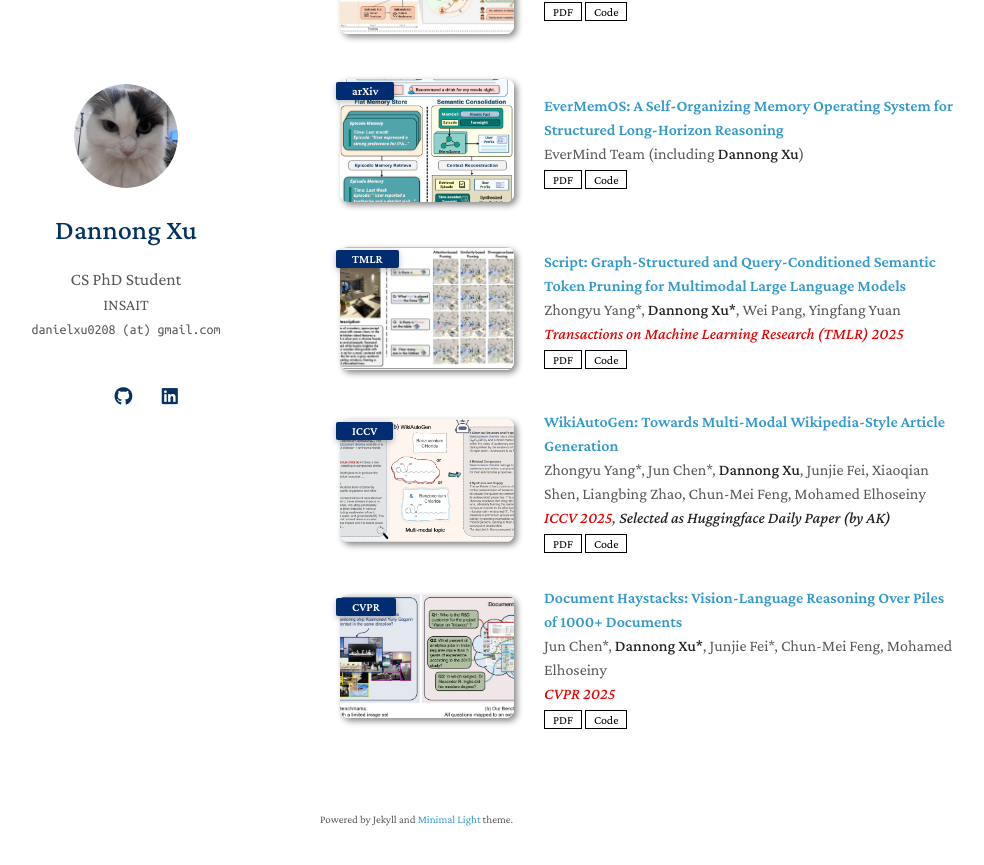
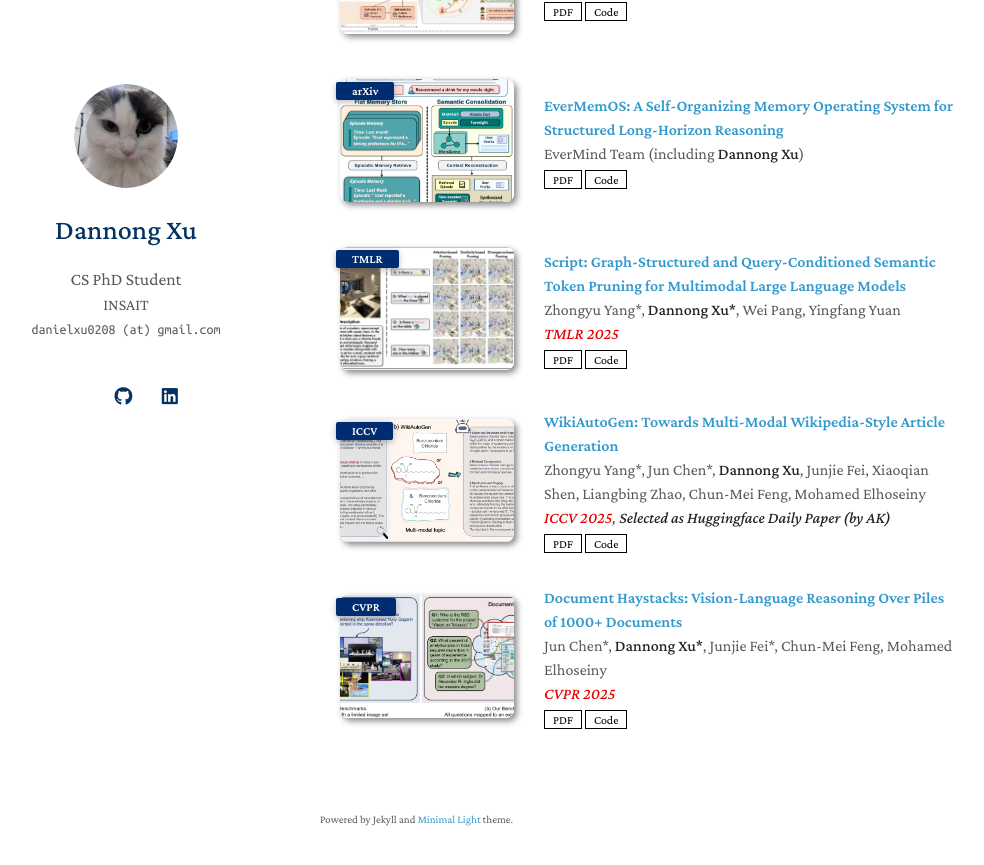
Before and after one commit to Danielxu0208/Danielxu0208.github.io, a Jekyll site: the page built from index.md, in a window 1280 px wide and 900 px high, scrolled down 1060 px. Shown: the top 865 px of the window, without its empty margins (150-1134 px from the left). Built offline with Jekyll 4.4.1, drawn with Linux system fonts in a browser that asks for light colours; a style sheet for code colours, icons or effects is not loaded; our own code applies the rules of GitHub Pages for plain Markdown files.

Commit message:
Update publications.yml

```diff
--- a/_data/publications.yml
+++ b/_data/publications.yml
@@ -18,7 +18,7 @@ main:
   - title: "Script: Graph-Structured and Query-Conditioned Semantic Token Pruning for Multimodal Large Language Models"
     authors: Zhongyu Yang*, <strong>Dannong Xu*</strong>, Wei Pang, Yingfang Yuan
     conference_short: TMLR
-    conference: <strong><span style="color:#e60000">Transactions on Machine Learning Research (TMLR) 2025</span></strong>
+    conference: <strong><span style="color:#e60000">TMLR 2025</span></strong>
     pdf: https://openreview.net/pdf?id=F6xKzbgcHq
     code: https://01yzzyu.github.io/script.github.io/
     image: ./assets/img/comparsion.png
```
